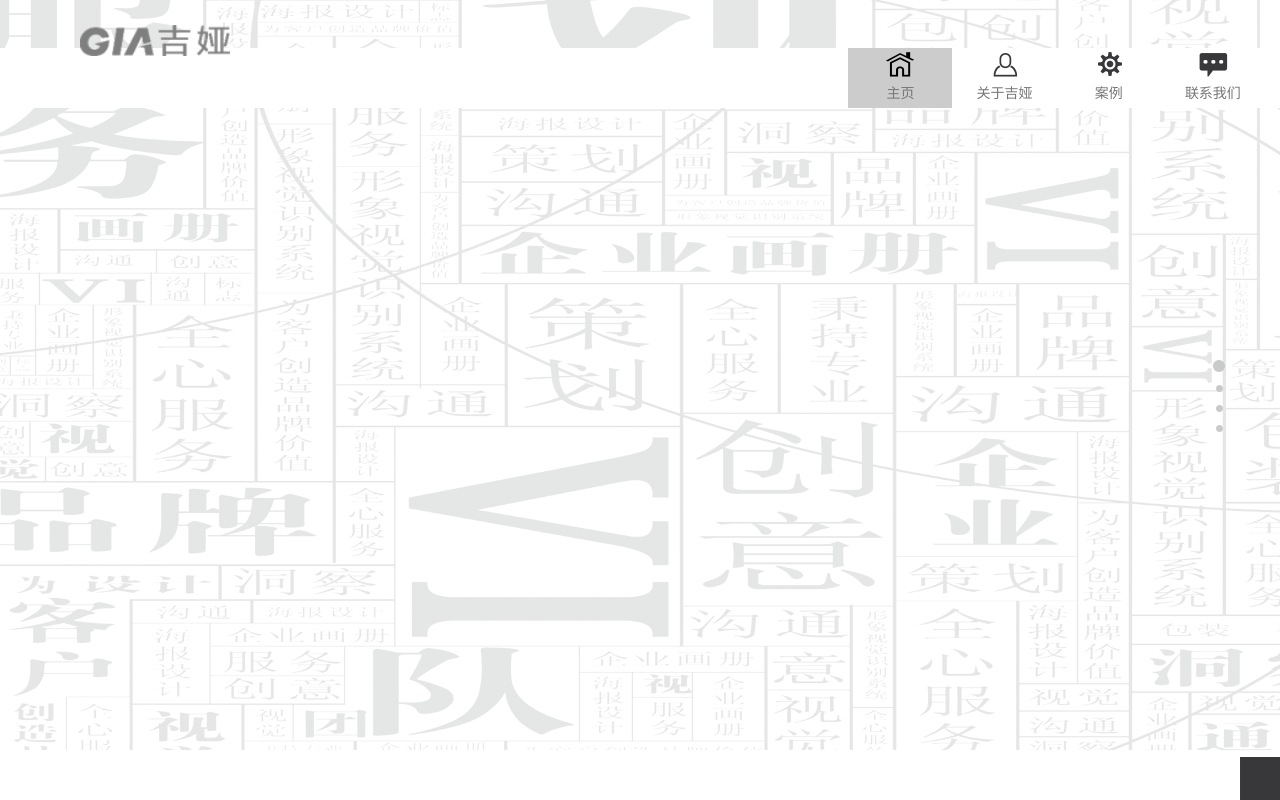
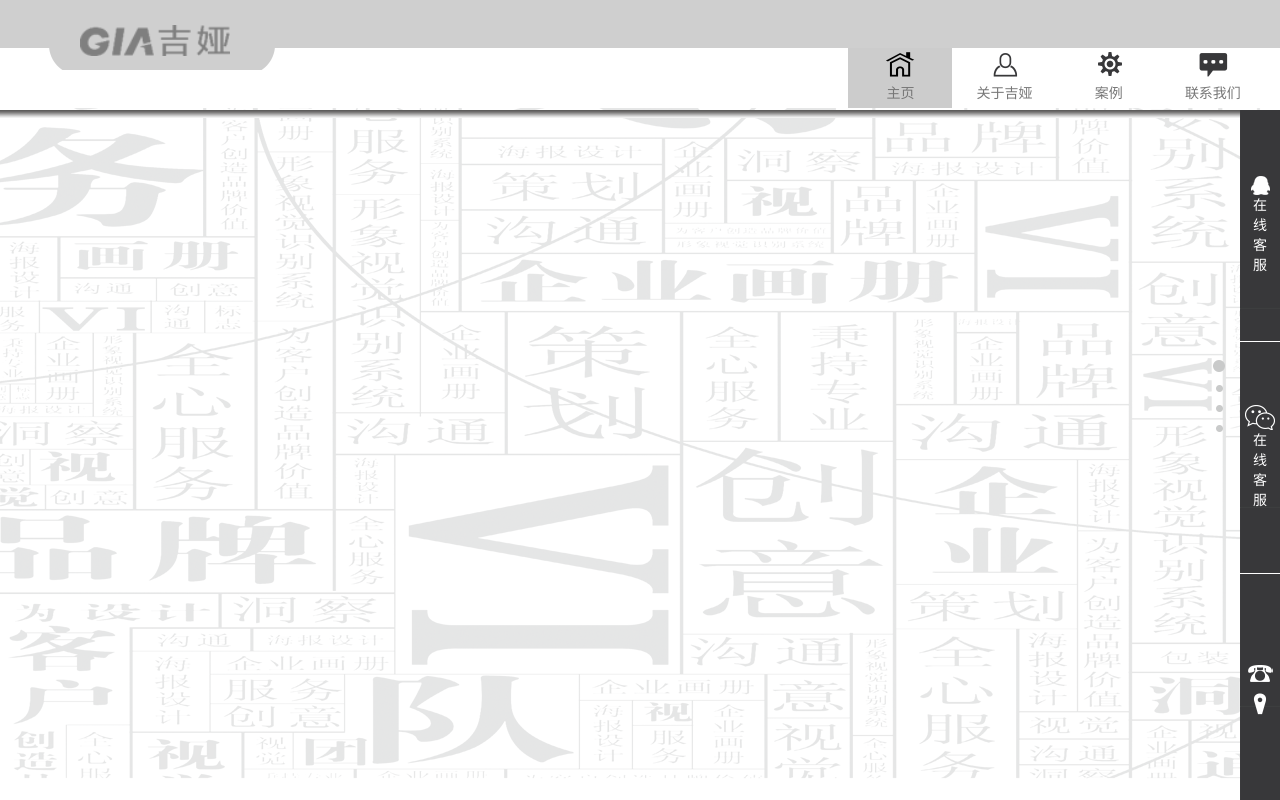
Before and after one commit to bugos2017/jia, a PHP site: page / in a window 1280 px wide. Run offline with PHP 8.4, Linux system fonts and the light colour scheme.

Commit message:
Revert "页面显示问题"
This reverts commit 701354de96ac8df410d02288a5d1c4a22e135513.

```diff
--- a/css/style.css
+++ b/css/style.css
@@ -12,7 +12,7 @@
 	margin-bottom: 20px;
 	padding: 0;
 	background-color: #fff;
-	z-index: 101;
+	z-index: 90;
 }
 .nav-active{
 	background: rgba(0, 0, 0, 0.2);
@@ -30,9 +30,9 @@
 .logo-bg{
 	position: fixed;
 	width: 100%;
-	background: url('../img/logobg.png') no-repeat;
+	background: url('../img/logobg.png');
 	height: 70px;
-	z-index: 102;
+	z-index: 100;
 	filter: invert(1);
 }
 .background-color{
@@ -45,14 +45,14 @@
 	font-family: 黑体;
 	color: #fff;
 	background-color: rgba(0, 92, 165, 0.5);
-	z-index: 101;
+	z-index: 100;
 }
 .logo-bg img{
 	position: absolute;
 	width: 150px;
 	top: 25px;
 	left: 80px;
-	z-index: 103;
+	z-index: 100;
 	filter: invert(0.5);
 }
 .logo-bg a{
@@ -77,19 +77,15 @@
 	line-height: 30px;
 }
 .nav-border{
-	position: fixed;
+	position: relative;
 	width: 100%;
 	height: 8px;
 	background-image: url('../img/logoborder.png');
-	top: 108px;
+	top: 110px;
 	margin-bottom: 20px;
-	z-index: 100;
 }
 #index{
-	position: absolute;
-	top: 0;
 	overflow:hidden;
-	z-index: 100;
 }
 .contact{
 	position: fixed;
@@ -110,10 +106,17 @@
     align-items: center; /*定义li的元素垂直居中*/
     justify-content: center; /*定义li的里的元素水平居中*/
 }
+/*.contact>li>div{
+	padding-top: 20%;
+	padding-bottom:20%;
+}*/
 #aboutus{
-	padding-top: 120px;
-	background: url('../img/about.png') no-repeat;
+	/*margin-top: 100px;*/
+	/*margin-bottom: 100px;*/
+	background-image: url('../img/about.png');
+	height:613px;
 	overflow:hide;
+
 }
 .abouttext1{
 	padding-top:15%;
@@ -147,11 +150,10 @@
 	color:rgba(0, 0, 0, 0.5);
 }
 #carousel-example-generic{
-	padding-top: 100px;
-	overflow: hidden;
+		margin-top: 100px;
 }
 #server{
-	padding-top: 120px;
+	margin-top: 120px;
 }
 .service-head{
 	width: 100%;
@@ -295,7 +297,7 @@
 .anli-body{
 	box-sizing: border-box;
 	width: 83%;
-	padding-top: 200px;
+	margin-top: 200px;
 	margin-left: 7%;
 	margin-right: 10%;
 }
--- a/index.html
+++ b/index.html
@@ -57,7 +57,7 @@
     <div class="nav-border"></div>
 
   	<!--首页模块-->
-  	<div id="index" style="width: 100%;height: 100%;">
+  	<div id="index">
   		 <img src="img/index.png"  alt="首页背景">
   	</div>
 
```
Also changed, not shown: anli.html (+6 -6 lines), js/index.js (+0 -33 lines).
